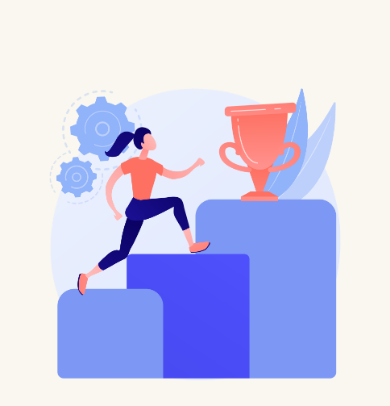
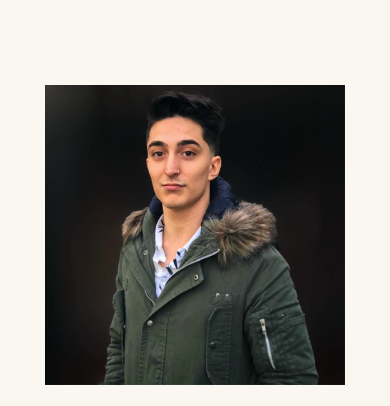
Before and after one commit to Tommignacio/Athena-ProTech, a plain HTML site: page about.html in a window 390 px wide. Shown: the part 46-452 px from the top of the page. Drawn offline with nearby package versions, Linux system fonts and the light colour scheme.

Commit message:
new picture

```diff
--- a/assets/css/myStyles.css
+++ b/assets/css/myStyles.css
@@ -164,7 +164,7 @@ section {
 }
 @media (min-width: 991px) {
 	.image-about {
-		width: 70%;
+		width: 56%;
 	}
 }
 @media (min-width: 1200px) {
@@ -181,28 +181,26 @@ section {
 	background: var(--grey-color);
 }
 .about .image {
-	background: url(../img/about-img-01.png) center center no-repeat;
+	background: url(../img/mauri.png) center center no-repeat;
 	background-size: cover;
 	min-height: 525px;
 }
 @media (max-width: 768px) {
 	.about .image {
-		min-height: 440px;
+		min-height: 532px;
 	}
 }
+
 @media (max-width: 574px) {
 	.about .image {
 		min-height: 300px;
-	}
-}
-@media (max-width: 574px) {
-	.about .image {
-		min-height: 300px;
+		max-width: 300px;
 	}
 }
 @media (max-width: 375px) {
 	.about .image {
 		min-height: 290px;
+		max-width: 86%;
 	}
 }
 
```
Also changed, not shown: assets/img/about-img-01.png (deleted), assets/img/mauri.png (added).
